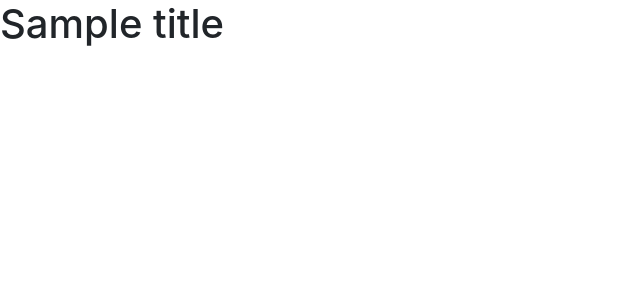
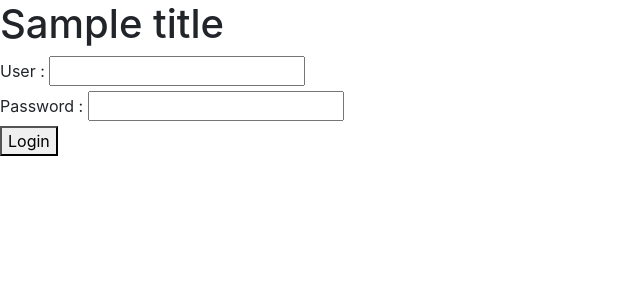
Before and after one commit to Dronai/intership_velib, a Symfony app: template templates/homepage.html.twig in a window 1280 px wide. Shown: the part 56-356 px from the top of the page, without its empty margins (0-640 px from the left). Run offline with Twig, Linux system fonts and the light colour scheme; the template is opened without the code that fills it: most values are stand-ins (such as "Sample title", 1, 10 or a date in 2020); some libraries are stand-ins or nearby versions.

Commit message:
Add login screen

```diff
--- a/templates/homepage.html.twig
+++ b/templates/homepage.html.twig
@@ -2,4 +2,32 @@
 
 {% block body %}
     <h1> {{ title }}</h1>
+
+    <form action="/map">
+        <div class="=container">
+            <div class="row">
+                <div class="col">
+                    <div>
+                        <label for="user">User :</label>
+                        <input type="text" id="user" name="user">
+                    </div>
+                </div>
+            </div>
+            <div class="row">
+                <div class="col">
+                    <div>
+                        <label for="user">Password :</label>
+                        <input type="password" id="password" name="password">
+                    </div>
+                </div>
+            </div>
+            <div class="row">
+                <div class="col">
+                    <div class="button">
+                        <button type="submit">Login</button>
+                    </div>
+                </div>
+            </div>
+        </div>
+    </form>
 {% endblock %}
```
Also changed, not shown: src/Controller/Map_Controller.php (+5 -6 lines), templates/map.html.twig (+5 -5 lines).
